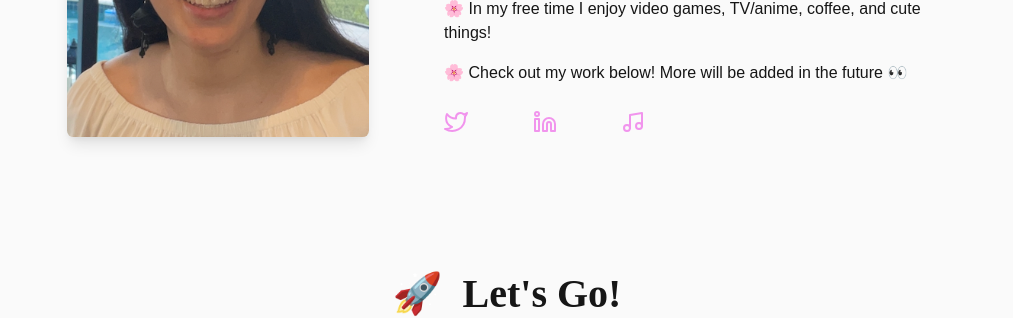
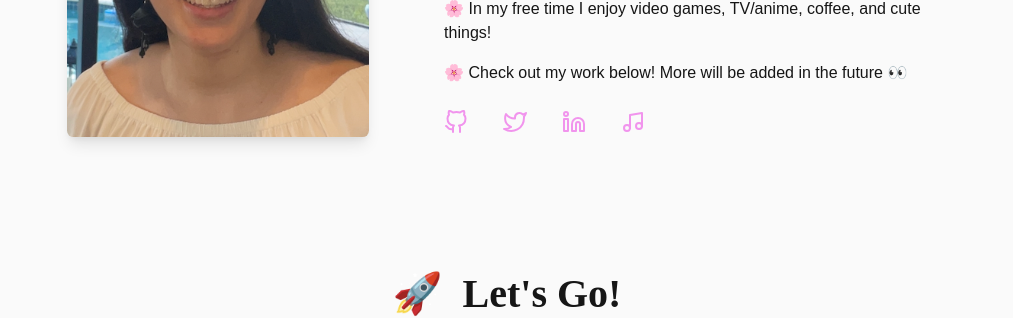
Before and after one commit to sgaya16/blog, a Jekyll site: the page built from index.html, in a window 1280 px wide. Shown: the part 399-717 px from the top of the page, without its empty margins (133-1146 px from the left). Built offline with Jekyll 4.4.1, drawn with Linux system fonts in a browser that asks for light colours; some web fonts are replaced.

Commit message:
added github icon

```diff
--- a/index.html
+++ b/index.html
@@ -21,6 +21,10 @@ layout: default
         <p>🌸 Check out my work below! More will be added in the future 👀</p>
       </div>
       <div class="socials">
+        <a class="social-icon" href="https://github.com/sgaya16">
+          <img alt="Github link" src="{{
+          "/assets/images/social_icons/github.svg" | relative_url }}" />
+        </a>
         <a class="social-icon" href="#">
           <img alt="Twitter link" src="{{
           "/assets/images/social_icons/twitter.svg" | relative_url }}" />
```
Also changed, not shown: assets/images/social_icons/github.svg (added).
